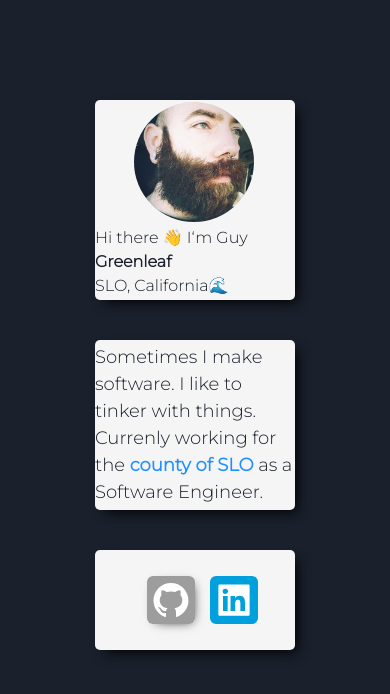
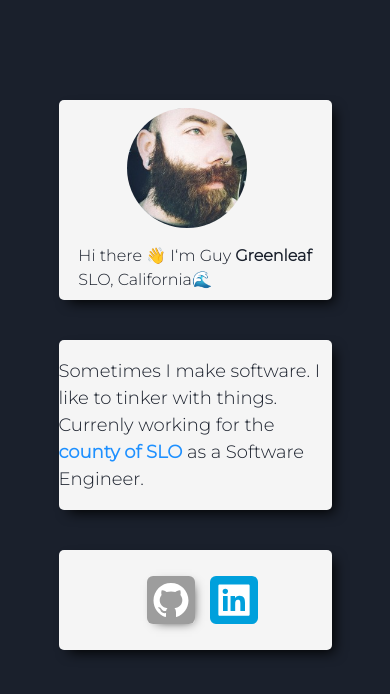
Before and after one commit to guygreenleaf/portfolioRevamp, a Next.js app: page / in a window 390 px wide. Shown: the top 694 px of the page. Built offline with nearby package versions, Linux system fonts and the light colour scheme.

Commit message:
updated styling for mobile

```diff
--- a/styles/Home.module.css
+++ b/styles/Home.module.css
@@ -38,34 +38,6 @@
     font-family: 'Montserrat', sans-serif;
 
 }
-
-@media only screen and (max-width: 850px) {
-    .cardContainer{
-        background-color: whitesmoke;
-        border-radius:5px;
-        box-shadow: 6px 6px 13px -4px #000000;
-        width: 50%;
-        height:200px;
-        display:grid;
-    }
-
-    .cardOne{
-        width: 30%;
-        min-width:70px;
-        height: 100%;
-        display:flex;
-        justify-content: center;
-        align-items: center;
-        margin-left:32%;
-    }
-
-    .cardOneText{
-        align-self: center;
-        font-size:16px;
-        font-family: 'Montserrat', sans-serif;
-        justify-self: center;
-    }
-  }
 
 
 
@@ -138,3 +110,77 @@
 .countyText:hover{
     text-decoration:underline;
 }
+
+@media only screen and (max-width: 850px) {
+    .cardContainer{
+        background-color: whitesmoke;
+        border-radius:5px;
+        box-shadow: 6px 6px 13px -4px #000000;
+        width: 70%;
+        height:200px;
+        display:grid;
+    }
+
+    .cardOne{
+        width: 30%;
+        min-width:70px;
+        height: 100%;
+        display:flex;
+        justify-content: center;
+        align-items: center;
+        margin-left:32%;
+    }
+
+    .cardOneText{
+        align-self: center;
+        font-size:16px;
+        font-family: 'Montserrat', sans-serif;
+        justify-self: center;
+    }
+
+    .cardTwoContainer{
+        background-color: whitesmoke;
+        border-radius:5px;
+        box-shadow: 6px 6px 13px -4px #000000;
+        width: 70%;
+        height:170px;
+        display:flex;
+        flex-direction: column;
+        align-items:center;
+        justify-content: center;
+        min-width:200px;
+    }
+
+    .cardTwoText{
+        align-self: center;
+        font-size:18px;
+        font-family: 'Montserrat', sans-serif;
+        justify-self: center;
+    }
+
+    .cardThreeContainer{
+        background-color: whitesmoke;
+        border-radius:5px;
+        box-shadow: 6px 6px 13px -4px #000000;
+        width: 70%;
+        height:100px;
+        display:flex;
+        flex-direction: row;
+        align-items:center;
+        justify-content: center;
+        min-width:200px;
+    }
+
+    .cardThreeButtonContainer{
+        align-self: center;
+        font-size:20px;
+        font-family: 'Montserrat', sans-serif;
+        border-radius:5px;
+        box-shadow: 3px 3px 11px -6px #000000;
+        margin: 15px;
+    }
+
+    .cardThreeInnerText{
+        padding:15px;
+    }
+  }
```
